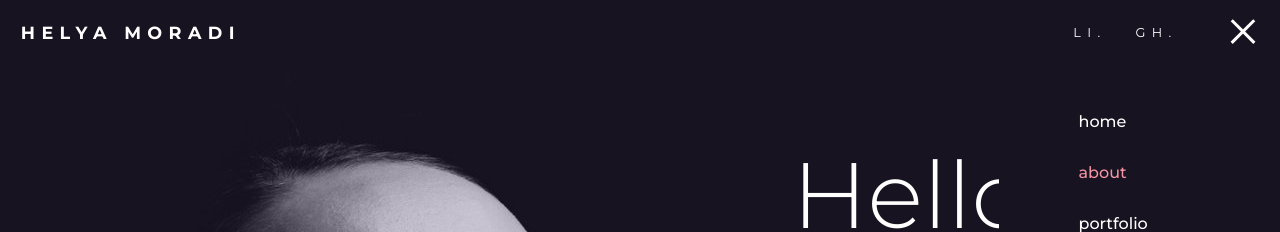
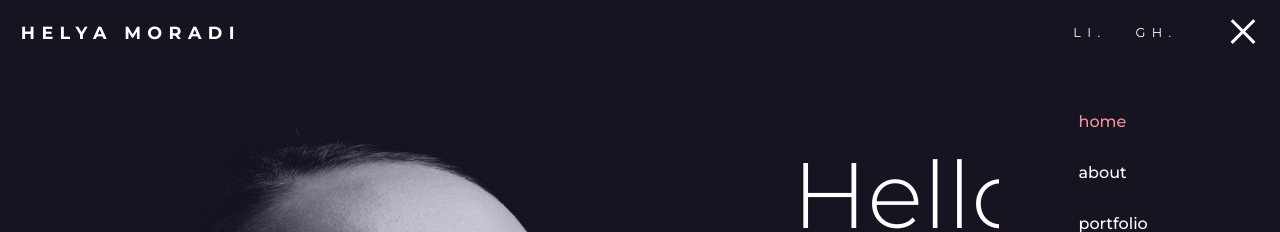
Before and after one commit to Helya-Moradi/Portfolio, a React app: page / in a window 1280 px wide. Shown: the top 232 px of the page. Built offline with nearby package versions, Linux system fonts and the light colour scheme.

Commit message:
feat: change something and add options to intersection observer

```diff
--- a/src/App.tsx
+++ b/src/App.tsx
@@ -6,13 +6,12 @@ import {useState} from "react";
 
 function App() {
     const [openMenu, setOpenMenu] = useState(true);
-    const [activeItem, setActiveItem] = useState('home');
+    const [activeItem, setActiveItem] = useState('');
 
     return (
         <div>
             <Header open={openMenu} setOpen={setOpenMenu}/>
             <Sidebar open={openMenu} activeItem={activeItem}/>
-
             <MainContent activeItem={activeItem} setActiveItem={setActiveItem}/>
             <Footer/>
         </div>
--- a/src/sections/main_content/index.tsx
+++ b/src/sections/main_content/index.tsx
@@ -1,4 +1,4 @@
-import {Fragment, useEffect, useRef} from "react";
+import {Fragment, useEffect, useRef, useState} from "react";
 import style from './index.sass'
 import Home from "./sections/home";
 import About from "src/sections/main_content/sections/about";
@@ -11,27 +11,31 @@ import Widgets from "src/sections/main_content/sections/widgets";
 
 interface MainContentPops {
     activeItem: string;
-    setActiveItem: (activeItem: string) => void
+    setActiveItem: (activeItem: string) => void;
 }
 
 function MainContent({activeItem, setActiveItem}: MainContentPops) {
     const observerRef = useRef([]);
 
+    const observerHandler = (entries: any[]) => {
+        entries.forEach(entry => {
+
+            if (entry.target.id !== activeItem && entry.isIntersecting) {
+                setActiveItem(entry.target.id);
+            }
+        })
+    }
+
+    const options = {
+        threshold: 0.8
+    }
+
     useEffect(() => {
+        const observer = new IntersectionObserver(observerHandler, options);
+
         observerRef.current.forEach(ref => {
-
-            const observer = new IntersectionObserver(entries => {
-                entries.forEach(entry => {
-                    console.log({id: entry.target.id, observer: entry})
-                    if (entry.target.id !== activeItem && entry.isIntersecting) {
-                        setActiveItem(entry.target.id);
-                    }
-                })
-            });
-
             observer.observe(ref);
         })
-
     }, []);
 
     const componentsArray = [Home, About, Portfolio, Skills, Education, Experience, Contact];
```
